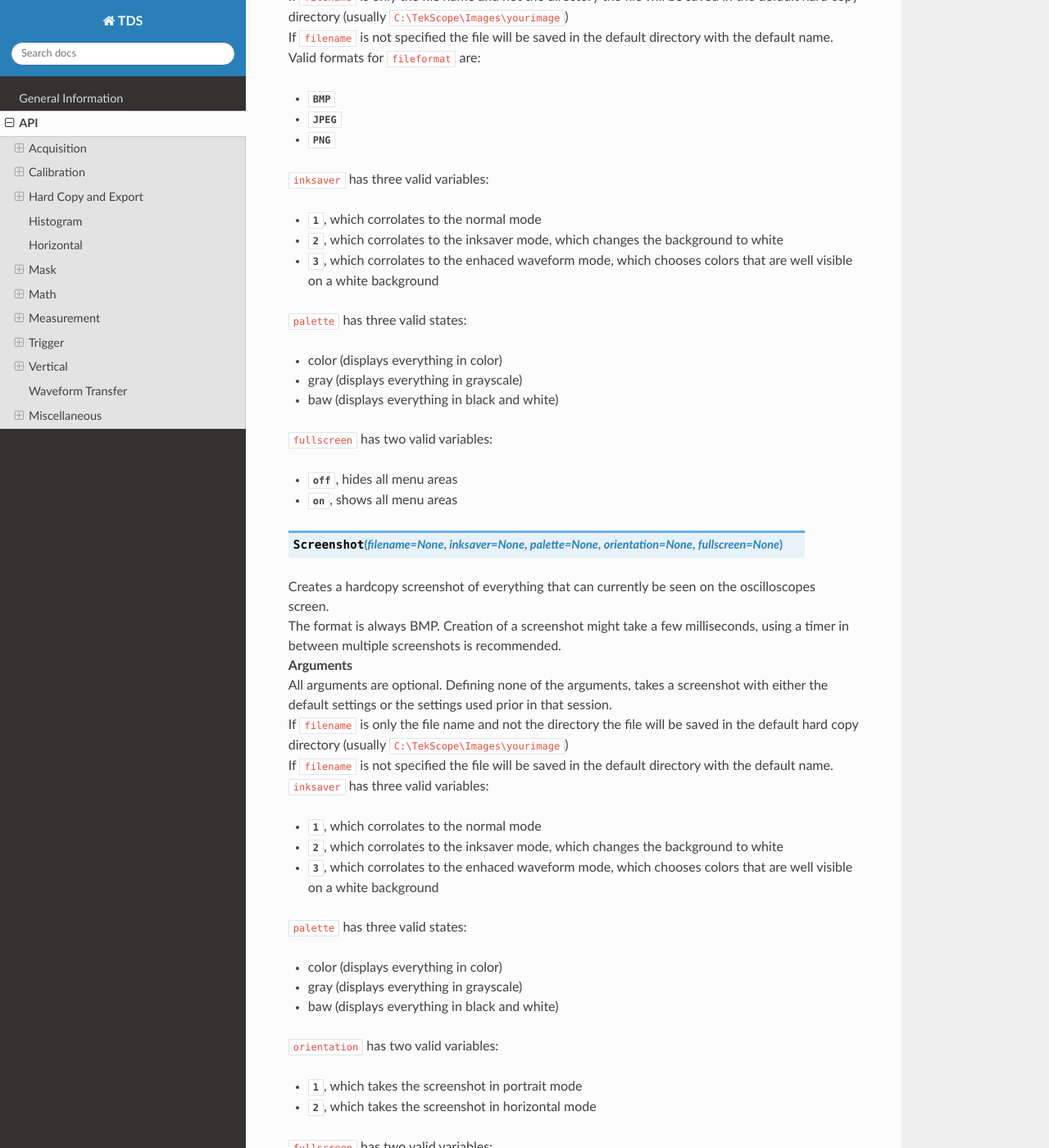
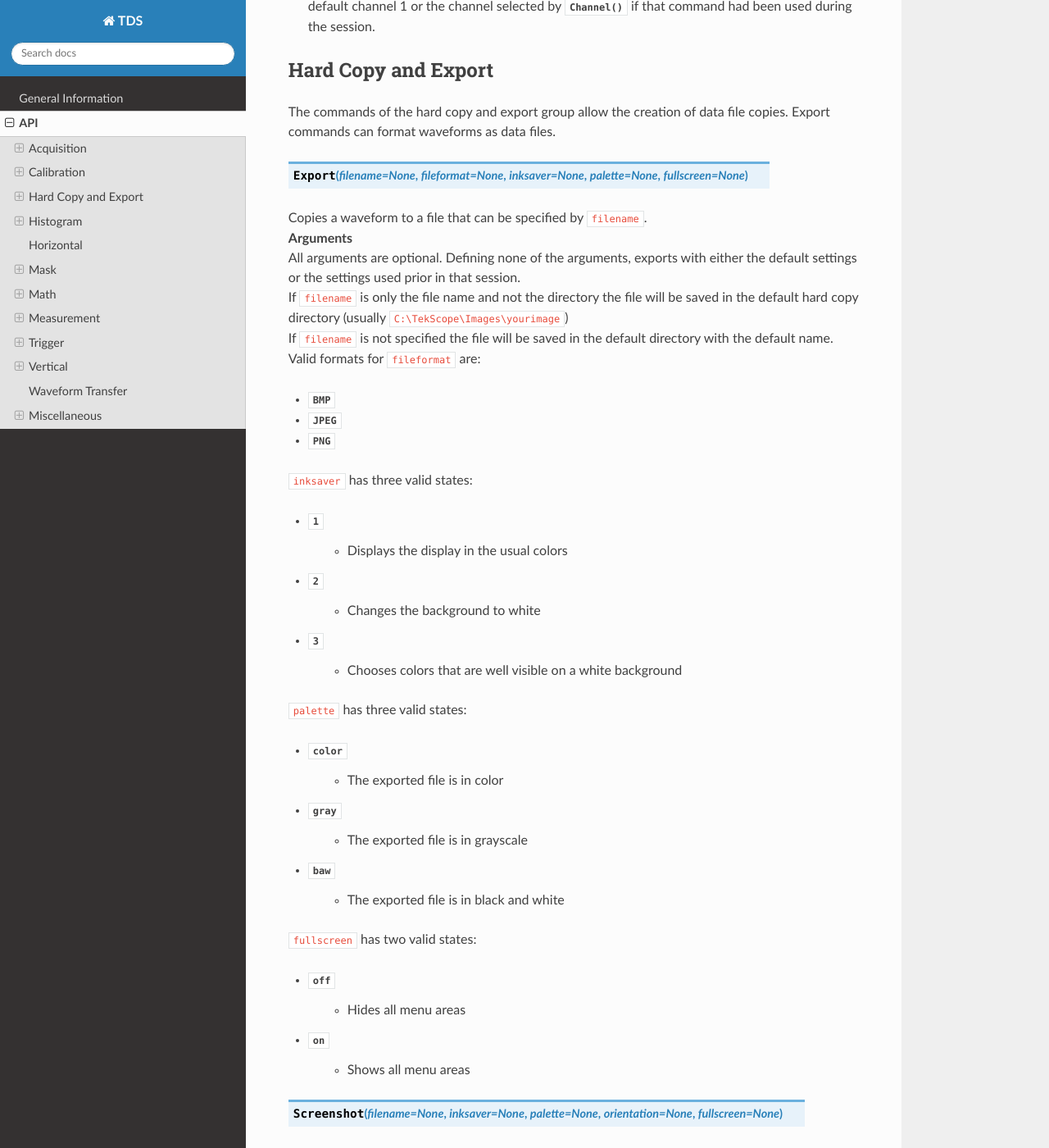
Before and after one commit to NeleWandel/TDS, a Sphinx documentation site: the page built from docs/source/API.rst, in a window 1280 px wide and 1400 px high, scrolled down 2668 px. Shown: the whole window at 82% size. Built offline with Sphinx 7.4.7 and the Read the Docs theme 2.0.0, drawn with Linux system fonts in a browser that asks for light colours; pages that are not in the unit, such as notebooks, are missing from menus; some of the changed text lies outside the part shown.

```diff
--- a/docs/source/API.rst
+++ b/docs/source/API.rst
@@ -9,7 +9,40 @@ Acquisition
 ---------
 | With the commands of the acquisition group it is possible to set up the instruments signal aquisition as well as the way signals are processed into waveforms.
 
-.. method:: Acquisition(acquiremode, mode=None, samplesize=None, WFamount=None, stop=None)
+.. tabs::
+   .. tab:: Command
+      .. method:: Acquisition(acquiremode, mode=None, samplesize=None, WFamount=None, stop=None)
+   .. code-tab:: Code
+      def Acquisition(acquiremode=None, samplesize=None, WFamount=None, mode=None, stop=None):
+    if acquiremode:
+        if acquiremode == 'sampling':
+            tds.write('ACQuire:MODe SAMple')
+        elif acquiremode == 'peakdetect':
+            tds.write('ACQuire:MODe PEAKdetect')
+        elif acquiremode == 'hires':
+            tds.write('ACQuire:MODe HIRes')
+        elif acquiremode == 'averaging':
+            tds.write('ACQuire:MODe AVErage')
+            if WFamount:
+                tds.write('ACQuire:NUMAVg ' + str(WFamount))
+        elif acquiremode == 'envelope':
+            tds.write('ACQuire:MODe ENVelope')
+            if WFamount:
+                tds.write('ACQuire:NUMENv' + str(WFamount))
+        elif acquiremode == 'wfmdb':
+            tds.write('ACQuire:MODE WFMDB')
+        else:
+            raise ValueError('acquiremode must be sampling, peakdetect, hires, averaging, envelope or wfmdb')
+    if mode:
+        tds.write('ACQuire:SAMPlingmode ' + str(mode)) #RT, IT, ET
+    if samplesize:
+        tds.write('ACQuire:NUMSAMples ' + str(samplesize))
+    if stop:
+        if stop == 'single':
+            tds.query('ACQuire:STOPAfter SEQuence')
+        elif stop == 'repeat':
+            tds.query('ACQuire:STOPAfter RUNSTop')
+
 | Sets all the options for the acquisition. While it is possible to change these parameters during an ongoing acquisition, it is adviced to change them before starting the acquisition. Starting and stopping an acquisition must be done by :meth:`StartAcquisition` and :meth:`StopAcquisition`.
 |
 | **Arguments**
@@ -43,6 +81,7 @@ Acquisition
 | Valid arguments are:
 - :const:`repeat`
 - :const:`single`
+|
 .. method:: StartAcquisition()
 | Starts acquiring data.
 | While changes are possible during an acquisition, it is recommended that all acquisition settings are properly set before starting the acquisition.
@@ -76,17 +115,25 @@ Hard Copy and Export
 - :const:`BMP`
 - :const:`JPEG`
 - :const:`PNG`
-| ``inksaver`` has three valid variables:
-- :const:`1`, which corrolates to the normal mode
-- :const:`2`, which corrolates to the inksaver mode, which changes the background to white
-- :const:`3`, which corrolates to the enhaced waveform mode, which chooses colors that are well visible on a white background
+| ``inksaver`` has three valid states:
+- :const:`1`
+   - Displays the display in the usual colors
+- :const:`2`
+   - Changes the background to white
+- :const:`3`
+   - Chooses colors that are well visible on a white background
 | ``palette`` has three valid states:
-- color (displays everything in color)
-- gray (displays everything in grayscale)
-- baw (displays everything in black and white)
-| ``fullscreen`` has two valid variables:
-- :const:`off`, hides all menu areas
-- :const:`on`, shows all menu areas
+- :const:`color`
+   - The exported file is in color
+- :const:`gray`
+   - The exported file is in grayscale
+- :const:`baw`
+   - The exported file is in black and white
+| ``fullscreen`` has two valid states:
+- :const:`off`
+   - Hides all menu areas
+- :const:`on`
+   - Shows all menu areas
 .. method:: Screenshot(filename=None, inksaver=None, palette=None, orientation=None, fullscreen=None)
 | Creates a hardcopy screenshot of everything that can currently be seen on the oscilloscopes screen.
 | The format is always BMP. Creation of a screenshot might take a few milliseconds, using a timer in between multiple screenshots is recommended.
@@ -94,23 +141,53 @@ Hard Copy and Export
 | All arguments are optional. Defining none of the arguments, takes a screenshot with either the default settings or the settings used prior in that session.
 | If ``filename`` is only the file name and not the directory the file will be saved in the default hard copy directory (usually ``C:\TekScope\Images\yourimage``)
 | If ``filename`` is not specified the file will be saved in the default directory with the default name.
-| ``inksaver`` has three valid variables:
-- :const:`1`, which corrolates to the normal mode
-- :const:`2`, which corrolates to the inksaver mode, which changes the background to white
-- :const:`3`, which corrolates to the enhaced waveform mode, which chooses colors that are well visible on a white background
+| ``inksaver`` has three valid states:
+- :const:`1`
+   - Displays the display in the usual colors
+- :const:`2`
+   - Changes the background to white
+- :const:`3`
+   - Chooses colors that are well visible on a white background
 | ``palette`` has three valid states:
-- color (displays everything in color)
-- gray (displays everything in grayscale)
-- baw (displays everything in black and white)
-| ``orientation`` has two valid variables:
-- :const:`1`, which takes the screenshot in portrait mode
-- :const:`2`, which takes the screenshot in horizontal mode
-| ``fullscreen`` has two valid variables:
-- :const:`off`, hides all menu areas
-- :const:`on`, shows all menu areas
+- :const:`color`
+   - The screenshot is in color
+- :const:`gray`
+   - The screenshot is in grayscale
+- :const:`baw`
+   - The screenshot is in black and white
+| ``orientation`` has two valid states:
+- :const:`1`
+   - The screenshot will be captured in portrait mode
+- :const:`2`
+   - The screenshot will be captured in horizontal mode
+| ``fullscreen`` has two valid states:
+- :const:`off`
+   - Hides all menu areas
+- :const:`on`
+   - Shows all menu areas
 
 Histogram
 ---------
+
+.. method:: Histogram(display=None, source=None, size=None, function=None, state=None, box=None, left=None, top=None, right=None, bottom=None)
+| Sets up the histogram, defined by the arguments.
+| **Arguments**
+| All arguments are optional. Defining none of the arguments results in this command having no effect.
+| ``display`` has three valid states:
+- :const:`off`
+   - Disables the display of the histogram, data will still be collected
+- :const:`log`
+   - The histogram display is turned on and set to logarithmic format
+- :const:`lin`
+   - The histogram display is turned on and set to linear format
+| ``source`` sets the source for the histogram. The source may be either CH<x>, MATH<x> or REF<x>.
+
+.. method:: HistogramData()
+| Returns all histogram data values as an ASCII list, separated by commas.
+| A vertical histogram returns 200 values, a horizontal histogram returns 500 values.
+
+.. method:: ResetHistogram()
+| Clears all counts and statistics for the histogram.
 
 Horizontal
 ----------
```
Also changed, not shown: other parts of docs/source/API.rst (+6 -1 lines).
